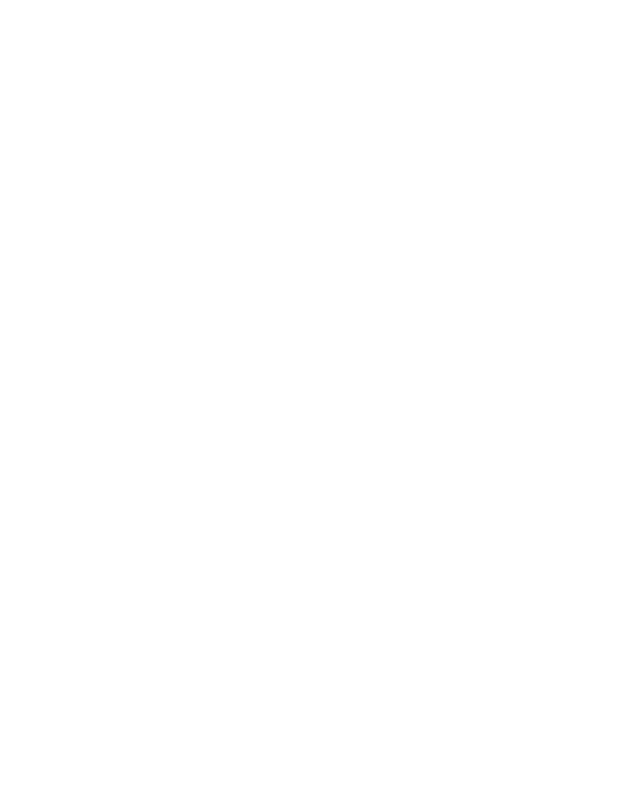
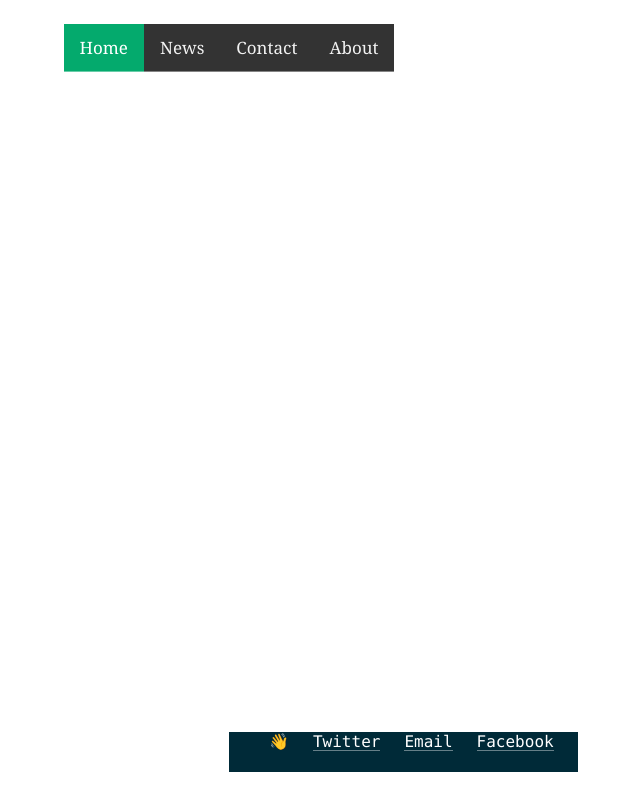
Before and after one commit to moerastrid/shesharp, a plain HTML site: page shehires/index.html in a window 1280 px wide. Shown: the whole page, without its empty margins (411-1051 px from the left). Drawn offline with Linux system fonts and the light colour scheme.

Commit message:
Create footbar and Navbar

```diff
--- a/shehires/css/main.css
+++ b/shehires/css/main.css
@@ -26,3 +26,86 @@ body {
     scale: 110%;
 
 }
+.topnav {
+    background-color: #333;
+    overflow: hidden;
+  }
+
+
+  .topnav a {
+    float: left;
+    color: #f2f2f2;
+    text-align: center;
+    padding: 14px 16px;
+    text-decoration: none;
+    font-size: 17px;
+  }
+
+
+  .topnav a:hover {
+    background-color: #ddd;
+    color: black;
+  }
+
+
+  .topnav a.active {
+    background-color: #04AA6D;
+    color: white;
+  }
+  ul {
+    display: inline-grid;
+    grid-auto-flow: row;
+    grid-gap: 24px;
+    justify-items: center;
+    margin: auto;
+  }
+
+  @media (min-width: 500px) {
+    ul {
+      grid-auto-flow: column;
+    }
+  }
+
+  a {
+    color: white;
+    text-decoration: none;
+    box-shadow: inset 0 -1px 0 hsla(0, 0%, 100%, 0.4);
+  }
+
+  a:hover {
+    box-shadow: inset 0 -1.2em 0 hsla(0, 0%, 100%, 0.4);
+  }
+
+
+  li:hover ~ li  {
+    animation: wave-animation 0.3s infinite;
+  }
+
+  Li{
+    list-style: none;
+  }
+
+  .footer {
+    align-items: center;
+
+    background-color: #002a38;
+    line-height: 1.3;
+    font-family: Menlo, monospace;
+    position: absolute;
+    bottom: 28px;;
+    height: 2.5rem;
+  list-style: none;
+  }
+
+  @keyframes wave-animation {
+    0%,
+    100% {
+      transform: rotate(0deg);
+    }
+    25% {
+      transform: rotate(20deg);
+    }
+    75% {
+      transform: rotate(-15deg);
+    }
+  }
--- a/shehires/index.html
+++ b/shehires/index.html
@@ -14,11 +14,32 @@
     <title>She hires</title>
 </head>
 <body>
-<!-- <main class="main">
+ <!-- <main class="main">
     <button id="getData" class="btn">Click me!</button>
     <div id="output" class="output">I turn into JSON data</div>
     <div id="output2">Me too!</div>
-</main>
+</main> -->
+<div id="header"></div>
+<div class="topnav">
+    <a class="active" href="#home">Home</a>
+    <a href="#news">News</a>
+    <a href="#contact">Contact</a>
+    <a href="#about">About</a>
+  </div>
+  <footer>
+  <div class="footer">
+    <ul>
+     <li>👋</li>
+      <li><a href="#Twitter">Twitter</a></li>
+      <li><a href="#Email">Email</a></li>
+      <li><a href="#Facebook">Facebook</a></li>
+
+      <li>
+
+      </li>
+    </ul>
+  </div>
+</footer>
 <script src="js/main.js"></script>
 </body>
 </html>
```
